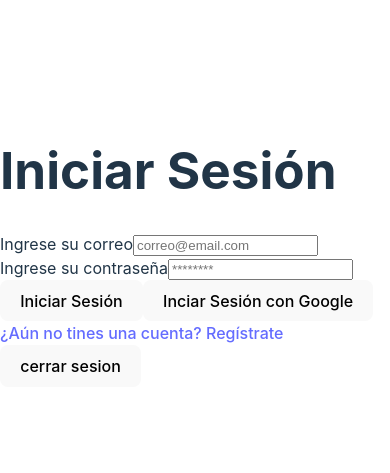
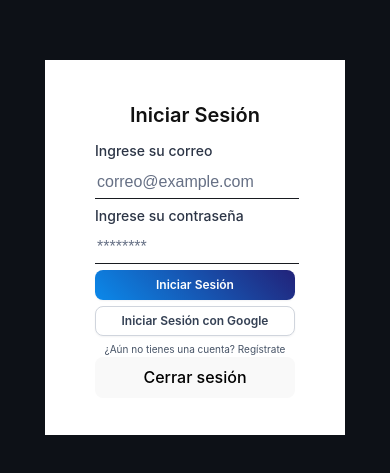
Before and after one commit to daecheverria/Microproyecto2, a React (Vite) app: page /login in a window 390 px wide. Shown: the part 175-648 px from the top of the page. Built offline with nearby package versions, Linux system fonts and the light colour scheme; no server answers.

Commit message:
register y loggin actualizados con css y enlzaddos a bd

```diff
--- a/src/pages/Login.jsx
+++ b/src/pages/Login.jsx
@@ -1,12 +1,13 @@
-import { collection, doc, setDoc } from "firebase/firestore"
-import { auth, db, googleProvider, loginWithEmailAndPassword } from "../firebase"
-import {getAdditionalUserInfo, onAuthStateChanged, signInWithPopup, signOut} from "firebase/auth"
-import { useEffect, useState } from "react"
+import { collection, doc, setDoc } from "firebase/firestore";
+import { useState, useEffect } from "react";
 import { Link, useNavigate } from "react-router-dom";
+import { auth, db, googleProvider, loginWithEmailAndPassword } from "../firebase";
+import { getAdditionalUserInfo, onAuthStateChanged, signInWithPopup, signOut } from "firebase/auth";
+import "./Login.modules.css";
+//import styles from "./Login.modules.css";
 
-//import { useState } from "react";
-export default function Login(){
-  const navigate = useNavigate;
+export default function Login() {
+  const navigate = useNavigate();
 
   const [formData, setFormData] = useState({
     email: "",
@@ -14,12 +15,12 @@ export default function Login(){
   });
 
   const onSuccess = () => {
-    navigate("/Homepage");
+    navigate("/app");
   };
 
   const onFail = (_error) => {
     console.log("LOGIN FAILED, Try Again");
-    alert("se produjo un error al iniciar sesión");
+    alert("Se produjo un error al iniciar sesión");
   };
 
   const onSubmit = async (event) => {
@@ -29,75 +30,85 @@ const onSubmit = async (event) => {
 
   const onChange = (event) => {
     const { name, value } = event.target;
-
     setFormData((oldData) => ({ ...oldData, [name]: value }));
   };
 
+  const [user, setUser] = useState(null);
 
-  const [user,setUser] = useState(null);
-  async function handleClick(){
+  async function handleClick() {
+    //const result = await signInWithPopup(auth, googleProvider);
+    //const coleccionUsuario = collection(db, "Users");
+    //const infoRelativaU = await getAdditionalUserInfo(result);
 
-    const result = await signInWithPopup(auth,googleProvider)
+    // if (infoRelativaU.isNewUser) {
+    //   await setDoc(doc(coleccionUsuario, result.user.email), {
+    //     email: result.user.email,
+    //     name: result.user.displayName,
+    //     picture: result.user.photoURL,
+    //   });
+    // } else{
+    // console.log("LOGIN FAILED, Try Again");
+    // }
 
-    const coleccionUsuario = collection(db,"Users");
-    const infoRelativaU = await getAdditionalUserInfo(result)
-
-
-
-    if (infoRelativaU.isNewUser){await setDoc(doc(coleccionUsuario,result.user.email),{
-      email: result.user.email,
-      name: result.user.displayName,
-      picture: result.user.photoURL
-    })}
-  }
-  async function cerrarSesion(){
-    await signOut(auth)
-    setUser(null)
+      try {
+        const result = await signInWithPopup(auth, googleProvider);
+        console.log("Usuario autenticado:", result.user.displayName);
+        // Aquí puedes realizar otras acciones después de la autenticación
+      } catch (error) {
+        console.error("Error al iniciar sesión:", error);
       }
 
+  }
 
+  async function cerrarSesion() {
+    await signOut(auth);
+    setUser(null);
+  }
 
-  useEffect(()=>{
-    onAuthStateChanged(auth,(user)=>{
-      setUser(user)
-    })
-  })
+  useEffect(() => {
+    const unsubscribe = onAuthStateChanged(auth, (user) => {
+      setUser(user);
+    });
 
+    // Devuelve una función de limpieza para cancelar la suscripción al cambiar de componente o desmontar
+    return () => unsubscribe();
+  }, []);
 
   return (
-    <div>
-      <form onSubmit={onSubmit}>
-        <div>
-                    <h1 >Iniciar Sesión</h1>
+    <div className="container">
+      <form className="form" onSubmit={onSubmit}>
+        <div className="formContainer" flex>
+          <h1 className="title">Iniciar Sesión</h1>
 
-                    <div >
-                        <label htmlFor="email"><span>Ingrese su correo</span></label>
-                        <input type="email" name="email" id="email" placeholder="correo@email.com" onChange={onChange}/>
+          <div className="input">
+            <label  htmlFor="email">
+              <span>Ingrese su correo</span>
+            </label>
+            <input type="email" name="email" id="email" placeholder="correo@example.com" onChange={onChange} />
           </div>
 
-                    <div>
-                        <label htmlFor="password"><span>Ingrese su contraseña</span></label>
-                        <input type="password" name="password" id="password" placeholder="********" onChange={onChange}/>
+          <div className="input">
+            <label htmlFor="password">
+              <span>Ingrese su contraseña</span>
+            </label>
+            <input type="password" name="password" id="password" placeholder="********" onChange={onChange} />
           </div>
 
-                    <button type="submit" >Iniciar Sesión</button>
+          <button className="submitBtn" type="submit">Iniciar Sesión</button>
 
-                    <button type="button" onClick={handleClick}>Inciar Sesión con Google</button>
+          <button className="googleBtn" type="button" onClick={handleClick}>
+            Iniciar Sesión con Google
+          </button>
 
-                    <Link to={"/Register"} >
-                    ¿Aún no tines una cuenta? {" "}
-                        <span >Regístrate</span>
+          <Link className="redirect" to={"/Register"}>
+            ¿Aún no tienes una cuenta? <span>Regístrate</span>
           </Link>
+          <button onClick={cerrarSesion}>Cerrar sesión</button>
+        </div>
+
+      </form>
 
 
     </div>
-                <button onClick={cerrarSesion}>
-                    cerrar sesion
-                </button>
-            </form>
-
-
-
-    </div>
-  )
+  );
 }
--- /dev/null
+++ b/src/pages/Login.modules.css
@@ -0,0 +1,199 @@
+.container {
+    background: #0D1117;
+    margin: 0;
+    display: flex;
+    justify-content: center;
+    align-items: center;
+    min-width: 100vw;
+    min-height: 100vh;
+  }
+
+  .form {
+    width: 1000px;
+    height: 500px;
+    background: #fff;
+    display: flex;
+    justify-content: center;
+  }
+
+  .imgContainer {
+    background: black;
+    object-fit: cover;
+    width: 50%;
+    display: flex;
+    align-items: center;
+    justify-content: center;
+  }
+
+  .imgContainer h1 {
+    color: white;
+  }
+
+  img {
+    width: 100%;
+    height: 100%;
+  }
+
+  .formContainer {
+    justify-content: center;
+    padding: 50px 50px;
+    display: flex;
+    flex-direction: column;
+    width: 50%;
+    justify-content: center;
+  }
+
+  .formContainer i {
+    color: black;
+  }
+
+  .title {
+    color: rgb(17, 17, 17);
+    font-size: 20px;
+    text-align: center;
+    font-weight: 600;
+  }
+
+  .form label {
+    display: block;
+    font-size: 14px;
+    font-weight: 500;
+    margin-bottom: 6px;
+    color: #2c3546;
+  }
+
+  .form input {
+    display: block;
+    width: 100%;
+    height: 44px;
+    border: none;
+    border-bottom: 1px solid #181b20;
+    background: transparent;
+    outline: none;
+    font-size: 16px;
+    font-weight: 400;
+    margin-bottom: 20px;
+  }
+
+  .form input::placeholder {
+    color: #667085;
+  }
+
+  .form .submitBtn,
+  .form .googleBtn {
+    display: block;
+    outline: none;
+    border: none;
+    height: 44px;
+    background: linear-gradient(45deg, rgb(11, 137, 234), rgb(34, 34, 121));
+    box-shadow: 0px 1px 2px rgba(16, 24, 40, 0.05);
+    border-radius: 8px;
+    font-weight: 600;
+    font-size: 16px;
+    line-height: 24px;
+    color: #ffffff;
+    cursor: pointer;
+    margin-bottom: 8px;
+    width: 100%;
+    display: flex;
+    align-items: center;
+    justify-content: center;
+  }
+
+  .form .submitBtn:hover,
+  .form .googleBtn:hover {
+    background: linear-gradient(45deg, rgb(26, 156, 14), rgb(14, 95, 156));
+    color: white;
+  }
+
+  .form .googleBtn {
+    background: #ffffff;
+    border: 1px solid #d0d5dd;
+    color: #344054;
+  }
+
+  .form .redirect {
+    text-align: center;
+    text-decoration: none;
+    font-weight: 400;
+    font-size: 14px;
+    color: #475467;
+  }
+
+  .form .txt {
+    font-weight: 600;
+    color: #181b20;
+    text-decoration: underline;
+  }
+
+  .form .txt:hover {
+    color: rgb(58, 174, 58);
+  }
+
+  @media (max-width: 768px) {
+    .form {
+      width: 300px;
+      height: 400px;
+    }
+
+    .imgContainer {
+      display: none;
+    }
+
+    .formContainer {
+      padding: 45px 50px 50px 50px;
+      width: 100%;
+    }
+
+    .title {
+      color: rgb(17, 17, 17);
+      font-size: 20px;
+      text-align: center;
+      font-weight: 600;
+    }
+
+    .form label {
+      display: block;
+      font-size: 14px;
+      font-weight: 500;
+      margin-bottom: 5px;
+      color: #2c3546;
+    }
+
+    .form input {
+      margin-bottom: 6px;
+      height: 30px;
+    }
+
+    .form .submitBtn,
+    .form .googleBtn {
+      margin-bottom: 6px;
+      font-size: 14px;
+      height: 30px;
+      font-size: 12px;
+    }
+
+    .form .redirect {
+      font-size: 10px;
+    }
+  }
+
+  @media (max-width: 1000px) {
+    .form {
+      width: 300px;
+      height: 375px;
+    }
+
+    .imgContainer {
+      display: none;
+    }
+
+    .formContainer {
+      padding: 45px 50px 50px 50px;
+      width: 100%;
+    }
+
+    .title {
+      color: rgb(17, 17, 17);
+    }
+}
--- a/src/pages/Register.jsx
+++ b/src/pages/Register.jsx
@@ -1,10 +1,13 @@
-import { Link, Navigate, useNavigate } from "react-router-dom";
+import { Link, Navigate} from "react-router-dom";
 import { useState, useEffect } from "react";
 import { createUserWithEmailAndPassword, signInWithPopup, updateProfile } from "firebase/auth"
 
 import { auth, db, googleProvider } from "../firebase";
 import { collection, addDoc } from "firebase/firestore";
 import { async } from "@firebase/util";
+import useJuegos from "../hooks/juegos";
+import "./Register.modules.css";
+
 
 function Register() {
 const [formData, setFormData] = useState({
@@ -16,24 +19,7 @@ password: "",
 favoriteGame: ""
 });
 
-const [games, setGames] = useState(["Mortal Kombat"]);
-
-useEffect(() => {
-// Obtiene la lista de videojuegos desde Firestore
-const fetchGames = async () => {
-try {
-const gamesRef = collection(db, "Videojuegos");
-const snapshot = await gamesRef.get();
-const gamesList = snapshot.docs.map((doc) => doc.data().name);
-setGames(gamesList);
-} catch (error) {
-console.log("Error al obtener la lista de videojuegos", error);
-}
-};
-
-fetchGames();
-
-}, []);
+const juegazos = useJuegos();
 
 const handleSubmit = async(event) => {
 event.preventDefault();
@@ -51,6 +37,7 @@ try {
   await addDoc(collection(auth, "Users"), userCredential);
 
   console.log("Usuario registrado exitosamente");
+  Navigate('/app');
 } catch (error) {
   console.log("Error al registrar el usuario", error);
 }
@@ -60,7 +47,6 @@ const user = {
   lastName,
   username,
   email,
-  password,
   favoriteGame
 };
 
@@ -85,53 +71,61 @@ setFormData((prevData) => ({
 
 const handleGoogleClick = async () => {
 await signInWithPopup(auth, googleProvider);
-Navigate('/Homepage');
+Navigate('/app');
 };
 
 return (
-<div>
-<h1>Registro</h1>
-<form onSubmit={handleSubmit}>
-<div>
+    <div className="container">
+
+    <form className="formR" onSubmit={handleSubmit}>
+      <div className="formContainerR">
+        <h1 className="title">Registro</h1>
+        <div className="input">
           <label htmlFor="firstName">Nombre:</label>
-<input type="text" id="firstName" name="firstName" value={formData.firstName} onChange={handleChange} />
+          <input type="text" id="firstName" name="firstName" value={formData.firstName} placeholder="Nombre" onChange={handleChange} />
         </div>
-<div>
+
+      <div className="input">
         <label htmlFor="lastName">Apellido:</label>
         <input type="text" id="lastName" name="lastName" value={formData.lastName} onChange={handleChange} />
       </div>
-<div>
+
+      <div className="input">
         <label htmlFor="username">Nombre de usuario:</label>
         <input type="text" id="username" name="username" value={formData.username} onChange={handleChange} />
       </div>
-<div>
+
+      <div className="input">
         <label htmlFor="email">Correo electrónico:</label>
         <input type="email" id="email" name="email" value={formData.email} onChange={handleChange} />
       </div>
-<div>
+
+      <div className="input">
         <label htmlFor="password">Contraseña:</label>
         <input type="password" id="password" name="password" value={formData.password} onChange={handleChange} />
       </div>
-<div>
+
+      <div className="input">
         <label htmlFor="favoriteGame">Videojuego preferido:</label>
         <select id="favoriteGame" name="favoriteGame" value={formData.favoriteGame} onChange={handleChange} >
-<option value="">Selecciona un videojuego</option>
-{games.map((game) => (
-<option key={game} value={game}>
-{game}
+        {juegazos?.map((game) => (
+        <option key={game.ID} value={game.titulo}>
+        {game.titulo}
         </option>
         ))}
         </select>
       </div>
-<button type="submit">Registrarse</button>
-dust
 
+      <button className="submitBtn" type="submit">Registrarse</button>
+      <button className="googleBtn" type="button" onClick={handleGoogleClick}>Registrarse con Google</button>
+      <Link className="redirect" to={"/Login"}>
+                ¿Ya tines una cuenta? {" "}
+                    <span className="txt">Iniciar Sesión</span>
+                </Link>
+      </div>
   </form>
-  <button type="button" onClick={handleGoogleClick}>Registrarse con Google</button>
-                <Link to={"/Login"}>
-                ¿Ya tines una cuenta? {" "}
-                    <span>Iniciar Sesión</span>
-                </Link>
+
+
 </div>
 
 );
--- /dev/null
+++ b/src/pages/Register.modules.css
@@ -0,0 +1,141 @@
+.containerR {
+    background: #000;
+    margin: 0;
+    display: flex;
+    justify-content: center;
+    align-items: center;
+    min-width: 320px;
+    min-height: 100vh;
+  }
+
+  .formR {
+    width: 850px;
+    height: 650px;
+    background: #ffff;
+    display: flex;
+    justify-content: center;
+  }
+
+  .input {
+    color: #000;
+  }
+
+  .imgContainer {
+    background: #000;
+    object-fit: cover;
+    width: 50%;
+  }
+
+  .img {
+    width: 100%;
+    height: 100%;
+  }
+
+  .formContainerR {
+    padding: 25px;
+    display: flex;
+    flex-direction: column;
+    width: 50%;
+    height: 80vh;
+  }
+
+  .formContainerR {
+    color: #ffff;
+  }
+
+  .title {
+    color: #111;
+    font-size: 20px;
+    text-align: center;
+    font-weight: 600;
+  }
+
+  .formR .label {
+    display: block;
+    font-size: 14px;
+    font-weight: 500;
+    margin-bottom: 6px;
+    color: #2c3546;
+  }
+
+  .formR .input {
+    display: block;
+    width: 100%;
+    height: 44px;
+    border: none;
+    border-bottom: 1px solid #181b20;
+    background: transparent;
+    outline: none;
+    font-size: 16px;
+    font-weight: 400;
+    margin-bottom: 20px;
+    color: #000;
+  }
+
+  .formR .input::placeholder {
+    color: #667085;
+  }
+
+  .formR .submitBtn,
+  .formR .googleBtn {
+    display: block;
+    outline: none;
+    border: none;
+    height: 44px;
+    background: linear-gradient(45deg, rgb(11, 137, 234), rgb(34, 34, 121));
+    box-shadow: 0px 1px 2px rgba(16, 24, 40, 0.05);
+    border-radius: 8px;
+    font-weight: 600;
+    font-size: 16px;
+    line-height: 24px;
+    color: #ffffff;
+    cursor: pointer;
+    margin-bottom: 8px;
+    width: 100%;
+  }
+
+  .formR .submitBtn:hover,
+  .formR .googleBtn:hover {
+    background: linear-gradient(45deg, rgb(26, 156, 14), rgb(14, 95, 156));
+    color: #fff;
+  }
+
+  .formR .googleBtn {
+    background: #fff;
+    border: 1px solid #d0d5dd;
+    color: #344054;
+  }
+
+  .formR .redirect {
+    text-align: center;
+    text-decoration: none;
+    font-weight: 400;
+    font-size: 14px;
+    color: #475467;
+  }
+
+  .formR .txt {
+    font-weight: 600;
+    color: #181b20;
+    text-decoration: underline;
+  }
+
+  .formR .txt:hover {
+    color: rgb(58, 174, 58);
+  }
+
+  /* Media queries for responsiveness */
+
+  @media (max-width: 768px) {
+    .formR {
+      flex-direction: column;
+    }
+
+    .imgContainer {
+      width: 50%;
+    }
+
+    .formContainerR {
+      width: 45%;
+    }
+  }
```
Also changed, not shown: src/layout/AppLayout.jsx (+5 -5 lines). Lines whose indentation alone changed are shown as unchanged.
